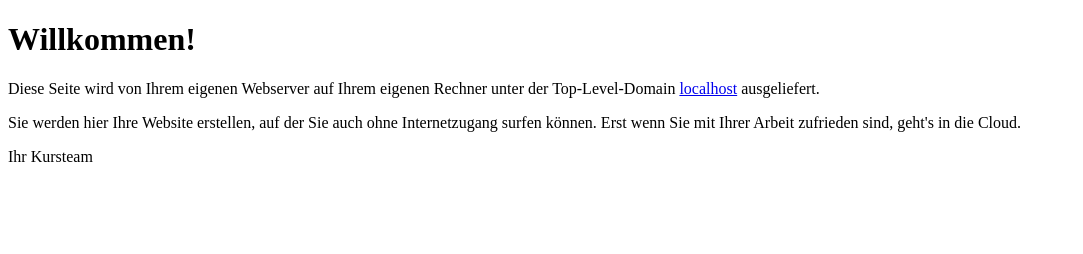
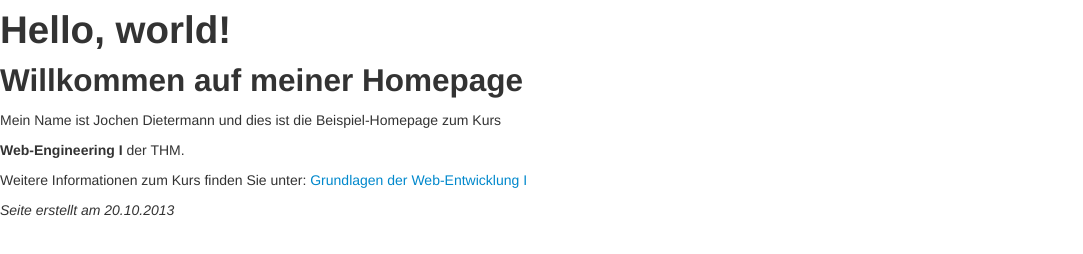
Before and after one commit to jdietermann73/webeng2013, a plain HTML site: page index.html in a window 1280 px wide. Shown: the whole page, without its empty margins (0-1083 px from the left). Drawn offline with nearby package versions, Linux system fonts and the light colour scheme; files that its build step writes are made by us from their sources.

Commit message:
Dritter Commit

```diff
--- a/index.html
+++ b/index.html
@@ -1,25 +1,21 @@
 <!DOCTYPE html>
-<html>
-<head>
-<meta http-equiv="Content-Type" content="text/html;charset=utf-8" />
-<title>Willkommen!</title>
-</head>
-<body>
-<header>
-	<h1>Willkommen!</h1>
-</header>
-<article>
-	<p>
-		Diese Seite wird von Ihrem eigenen Webserver auf Ihrem eigenen Rechner unter der Top-Level-Domain
-		<a href="http://localhost">localhost</a> ausgeliefert.
-	</p>
-	<p>
-		Sie werden hier Ihre Website erstellen, auf der Sie auch ohne Internetzugang surfen können.
-		Erst wenn Sie mit Ihrer Arbeit zufrieden sind, geht's in die Cloud.
-	</p>
-	<p>
-		Ihr Kursteam
-	</p>
-</article>
-</body>
+ <html>
+	<head>
+ 		<title>Bootstrap 101 Template</title>
+ 		<meta name="viewport" content="width=device-width, initial-scale=1.0">
+ 		<!-- Bootstrap -->
+ 		<link href="css/bootstrap.min.css" rel="stylesheet" media="screen">
+ 	</head>
+ 	<body>
+ 		<h1>Hello, world!</h1>
+ 		<h2>Willkommen auf meiner Homepage</h2>
+ 		<p> Mein Name ist Jochen Dietermann und dies ist die Beispiel-Homepage zum Kurs</p>
+ 		<p><b>Web-Engineering I</b> der THM.</p>
+ 		<p>Weitere Informationen zum Kurs finden Sie unter:
+ 		<a href="https://iversity.org/courses/web-engineering-i-grundlagen-der-web-entwicklung">
+ 			Grundlagen der Web-Entwicklung I</a></p>
+ 		<p><i>Seite erstellt am 20.10.2013</i></p>
+ 		<script src="http://code.jquery.com/jquery.js"></script>
+ 		<script src="bootstrap/js/bootstrap.min.js"></script>
+ 	</body>
 </html>
```
Also changed, not shown: bootstrap/index.html (+5 -3 lines).
